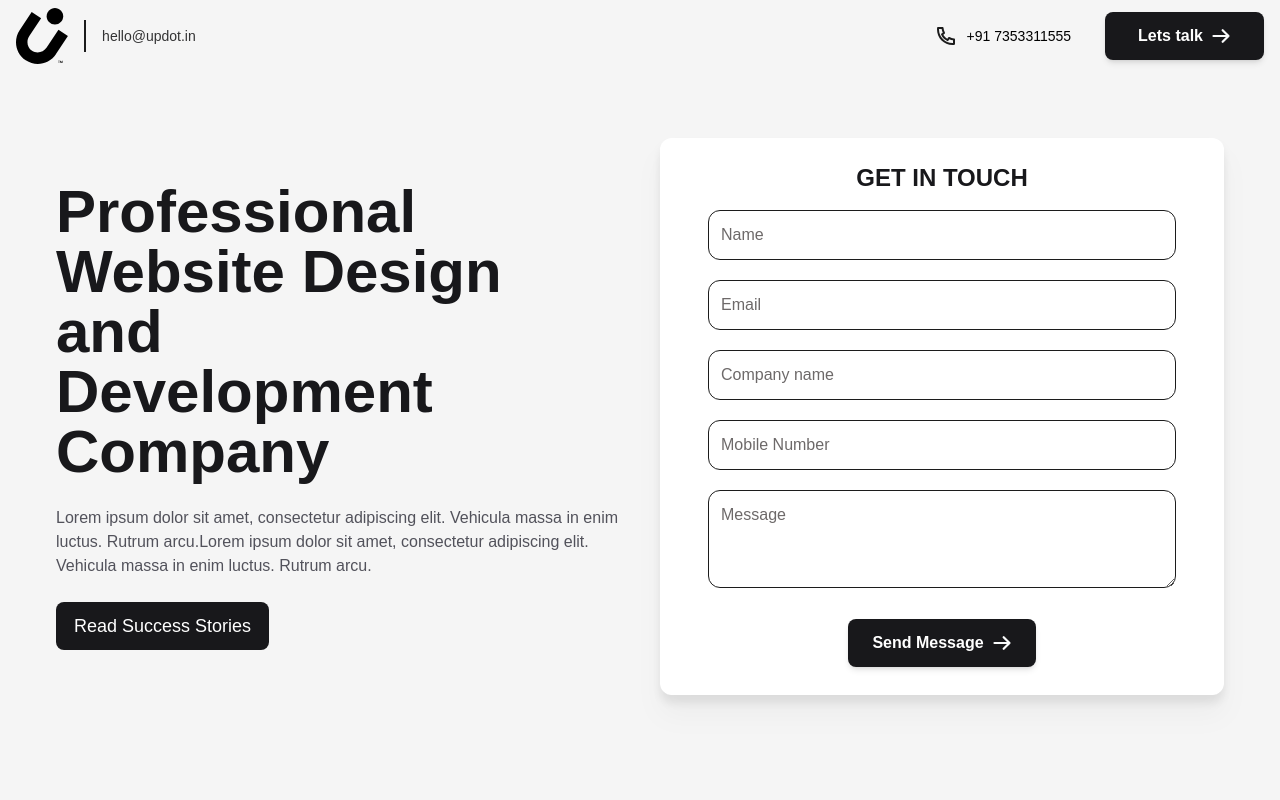
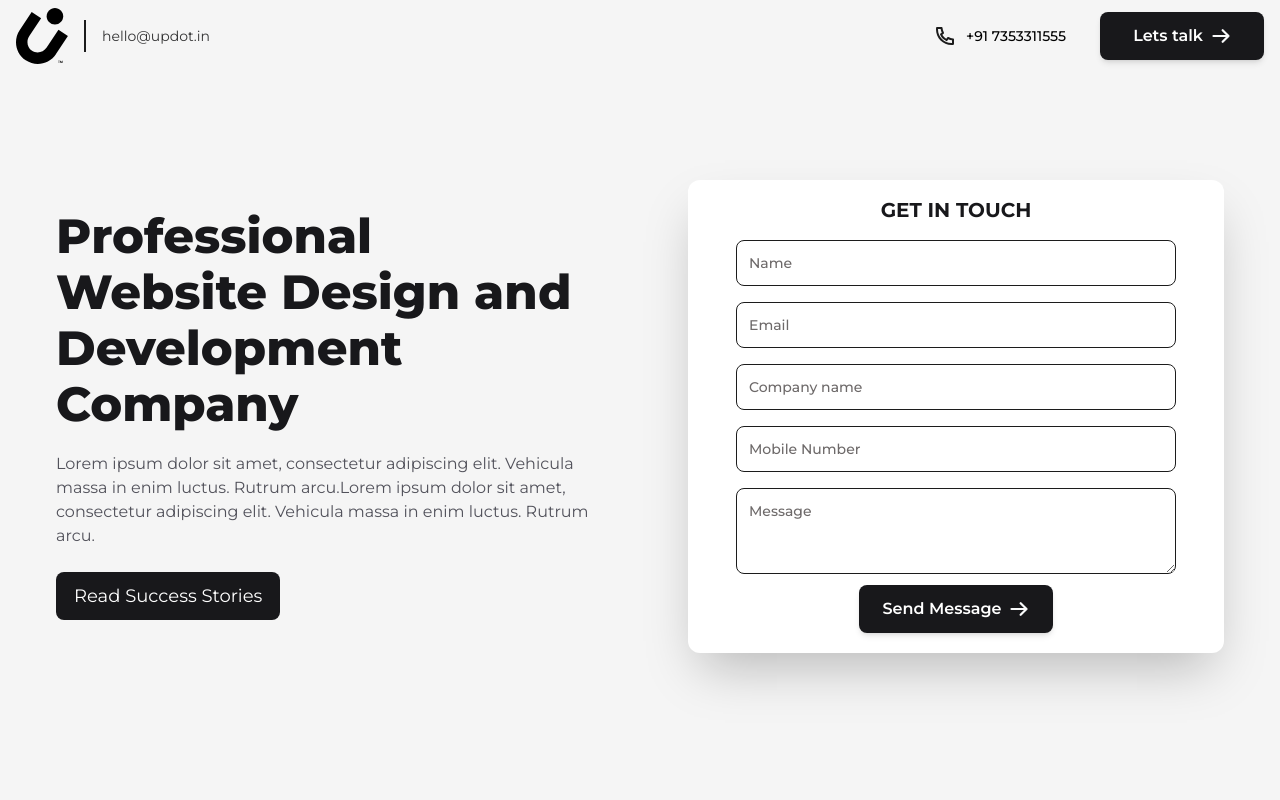
Before and after one commit to ShijuUpdot/updot_landing_page, a Next.js app: page / in a window 1280 px wide. Shown: the top 800 px of the page. Built offline with nearby package versions, Linux system fonts and the light colour scheme.

Commit message:
fix:[banner, forms]

```diff
--- a/components/Hero.js
+++ b/components/Hero.js
@@ -5,10 +5,10 @@ import HeroForm from './HeroForm'
 
 const Hero = () => {
   return (
-    <div className="container mx-auto px-4 py-8 flex relative md:top-4 md:h-screen">
-      <div className="grid gap-10 md:grid-cols-2">
+    <div className="container mx-auto px-4 py-20 flex relative md:top-4 md:h-screen">
+      <div className="grid gap-y-10 md:gap-x-24 md:grid-cols-2">
         <div className="flex flex-col justify-center relative z-20 gap-3 md:gap-6">
-          <h1 className="text-4xl sm:text-4xl xl:text-6xl font-extrabold flex flex-col text-gray-900 leading-10">
+          <h1 className="text-4xl sm:text-4xl xl:text-5xl font-extrabold flex flex-col text-gray-900 gap-y-2">
             Professional
             <span>Website Design and</span>
             <span>Development</span>
--- a/components/HeroForm.js
+++ b/components/HeroForm.js
@@ -31,8 +31,8 @@ const HeroForm = () => {
   }
 
   return (
-    <div className="flex flex-col justify-center items-start relative bg-white rounded-xl justify-self-center w-full md:max-w-md lg:max-w-lg  xl:max-w-xl ml-auto px-6 xl:px-12 md:px-8 py-6 xl:py-6 drop-shadow-xl">
-      <h3 className="uppercase lg:text-xl xl:text-2xl font-bold text-gray-900 text-center w-full pb-4">
+    <div className="flex flex-col justify-center items-start relative bg-white rounded-xl justify-self-center w-full md:max-w-md lg:max-w-lg  xl:max-w-xl ml-auto px-6 xl:px-12 md:px-8 py-4 xl:py-4 shadow-2xl">
+      <h3 className="uppercase lg:text-lg xl:text-xl font-bold text-gray-900 text-center w-full pb-4">
         Get in Touch
       </h3>
       <Formik
@@ -64,7 +64,7 @@ const HeroForm = () => {
           /* and other goodies */
         }) => (
           <Form onSubmit={handleSubmit} className="w-full">
-            <div className="mb-5">
+            <div className="mb-5 md:mb-4">
               <label
                 htmlFor="name"
                 className="mb-3 text-base md:text-xl hidden font-medium text-[#1C1C1C]"
@@ -79,16 +79,16 @@ const HeroForm = () => {
                 value={values.name}
                 onChange={handleChange}
                 onBlur={handleBlur}
-                className="w-full appearance-none rounded-xl border border-[#1C1C1C] bg-white py-2 px-2 xl:py-3 xl:px-3 text-base font-medium text-[#6D6969] outline-none focus:border-[#1C1C1C] focus:shadow-md placeholder-[#6D6969]"
+                className="w-full appearance-none rounded-lg border border-[#1C1C1C] bg-white py-3 px-2 xl:py-3 xl:px-3 text-sm font-medium text-[#6D6969] outline-none focus:border-[#1C1C1C] focus:shadow-md placeholder-[#6D6969]"
               />
               <FormValError>
                 {errors.name && touched.name && errors.name}
               </FormValError>
             </div>
-            <div className="mb-5">
+            <div className="mb-5 md:mb-4">
               <label
                 htmlFor="email"
-                className="mb-3 text-base md:text-xl hidden font-medium text-[#1C1C1C]"
+                className="mb-3 text-sm md:text-xl hidden font-medium text-[#1C1C1C]"
               >
                 Email Address
               </label>
@@ -100,16 +100,16 @@ const HeroForm = () => {
                 value={values.email}
                 onChange={handleChange}
                 onBlur={handleBlur}
-                className="w-full appearance-none rounded-xl border border-[#1C1C1C] bg-white py-2 px-2 xl:py-3 xl:px-3 text-base font-medium text-[#6D6969] outline-none focus:border-[#1C1C1C] focus:shadow-md placeholder-[#6D6969]"
+                className="w-full appearance-none rounded-lg border border-[#1C1C1C] bg-white py-3 px-2 xl:py-3 xl:px-3 text-sm font-medium text-[#6D6969] outline-none focus:border-[#1C1C1C] focus:shadow-md placeholder-[#6D6969]"
               />
               <FormValError>
                 {errors.email && touched.email && errors.email}
               </FormValError>
             </div>
-            <div className="mb-5">
+            <div className="mb-5 md:mb-4">
               <label
                 htmlFor="companyName"
-                className="mb-3 text-base md:text-xl hidden font-medium text-[#1C1C1C]"
+                className="mb-1 text-sm md:text-xl hidden font-medium text-[#1C1C1C]"
               >
                 Company Name
               </label>
@@ -121,7 +121,7 @@ const HeroForm = () => {
                 value={values.companyName}
                 onChange={handleChange}
                 onBlur={handleBlur}
-                className="w-full appearance-none rounded-xl border border-[#1C1C1C] bg-white py-2 px-2 xl:py-3 xl:px-3 text-base font-medium text-[#6D6969] outline-none focus:border-[#1C1C1C] focus:shadow-md placeholder-[#6D6969]"
+                className="w-full appearance-none rounded-lg border border-[#1C1C1C] bg-white py-3 px-2 xl:py-3 xl:px-3 text-sm font-medium text-[#6D6969] outline-none focus:border-[#1C1C1C] focus:shadow-md placeholder-[#6D6969]"
               />
               <FormValError>
                 {errors.companyName &&
@@ -129,10 +129,10 @@ const HeroForm = () => {
                   errors.companyName}
               </FormValError>
             </div>
-            <div className="mb-5">
+            <div className="mb-5 md:mb-4">
               <label
                 htmlFor="mobileNumber"
-                className="mb-3 text-base md:text-xl hidden font-medium text-[#1C1C1C]"
+                className="mb-1 text-sm md:text-xl hidden font-medium text-[#1C1C1C]"
               >
                 Mobile Number
               </label>
@@ -144,7 +144,7 @@ const HeroForm = () => {
                 value={values.mobileNumber}
                 onChange={handleChange}
                 onBlur={handleBlur}
-                className="w-full appearance-none rounded-xl border border-[#1C1C1C] bg-white py-2 px-2 xl:py-3 xl:px-3 text-base font-medium text-[#6D6969] outline-none focus:border-[#1C1C1C] focus:shadow-md placeholder-[#6D6969]"
+                className="w-full appearance-none rounded-lg border border-[#1C1C1C] bg-white py-3 px-2 xl:py-3 xl:px-3 text-sm font-medium text-[#6D6969] outline-none focus:border-[#1C1C1C] focus:shadow-md placeholder-[#6D6969]"
               />
               <FormValError>
                 {errors.mobileNumber &&
@@ -153,10 +153,10 @@ const HeroForm = () => {
               </FormValError>
             </div>
 
-            <div className="mb-5">
+            <div className="mb-1 md:mb-0">
               <label
                 htmlFor="message"
-                className="mb-3 text-base md:text-xl hidden font-medium text-[#1C1C1C]"
+                className="mb-1 text-sm md:text-xl hidden font-medium text-[#1C1C1C]"
               >
                 Message
               </label>
@@ -168,14 +168,14 @@ const HeroForm = () => {
                 value={values.message}
                 onChange={handleChange}
                 onBlur={handleBlur}
-                className="w-full appearance-none rounded-xl border border-[#1C1C1C] bg-white py-2 px-2 xl:py-3 xl:px-3 text-base font-medium text-[#6D6969] outline-none focus:border-[#1C1C1C] focus:shadow-md placeholder-[#6D6969]"
+                className="w-full appearance-none rounded-lg border border-[#1C1C1C] bg-white py-3 px-2 xl:py-3 xl:px-3 text-sm font-medium text-[#6D6969] outline-none focus:border-[#1C1C1C] focus:shadow-md placeholder-[#6D6969]"
               />
               <FormValError>
                 {errors.message && touched.message && errors.message}
               </FormValError>
             </div>
 
-            <div className="px-2 py-1 w-fit mx-auto">
+            <div className="px-0 py-1 w-fit mx-auto">
               <IconButton icon="/icons/arrow_right.svg" order={2} type="submit">
                 Send Message
               </IconButton>
--- a/pages/index.js
+++ b/pages/index.js
@@ -15,14 +15,25 @@ export default function Home() {
     <>
       <Head>
         <title>Home</title>
+        <link rel="preconnect" href="https://fonts.googleapis.com"></link>
+        <link
+          rel="preconnect"
+          href="https://fonts.gstatic.com"
+          crossorigin
+        ></link>
+        <link
+          href="https://fonts.googleapis.com/css2?family=Montserrat:wght@100;200;300;400;500;600;700;800;900&display=swap"
+          rel="stylesheet"
+        ></link>
       </Head>
+
       {/* Hero Section */}
       <Navbar />
       <section className={styles.hero}>
         <Hero />
       </section>
       {/* Clients Section */}
-      <section className="bg-[#f5f5f5]">
+      <section className="bg-[#f5f5f5] px-0">
         <Clients />
       </section>
       {/* Service Section */}
--- a/styles/globals.css
+++ b/styles/globals.css
@@ -2,13 +2,14 @@
 @tailwind components;
 @tailwind utilities;
 
-@import url('https://fonts.googleapis.com/css2?family=Montserrat:wght@100;200;300;400;500;600;700;800&display=swap');
+/* @import url('https://fonts.googleapis.com/css2?family=Montserrat:wght@100;200;300;400;500;600;700;800;900&display=swap'); */
 
 @layer base {
-  html {
-    font-family: 'Montserrat', sans-serif;
+  html, body {
+    @apply font-body;
     scroll-behavior: smooth;
   }
+
   section {
     width: 100%;
     @apply px-2 md:px-10;
--- a/tailwind.config.js
+++ b/tailwind.config.js
@@ -15,6 +15,9 @@ module.exports = {
           900: '#18181B', // <-- This is the new color
         },
       },
+      fontFamily: {
+        body: ['Montserrat', 'sans-serif'],
+      },
     },
   },
   plugins: [],
```
Also changed, not shown: components/ContactForm.js (+6 -6 lines).
